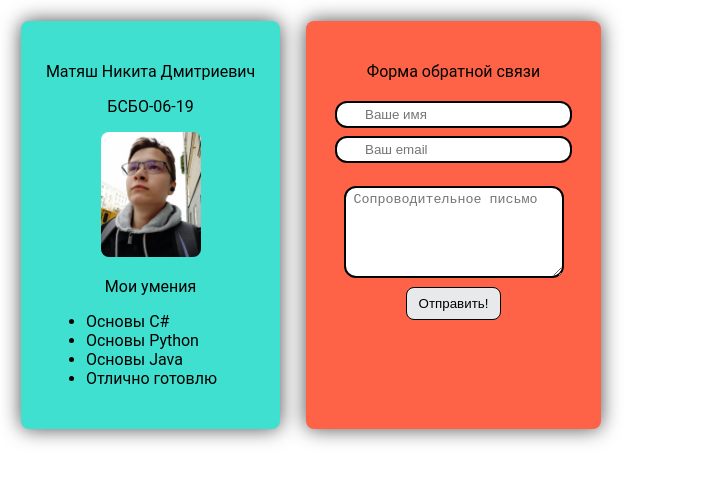
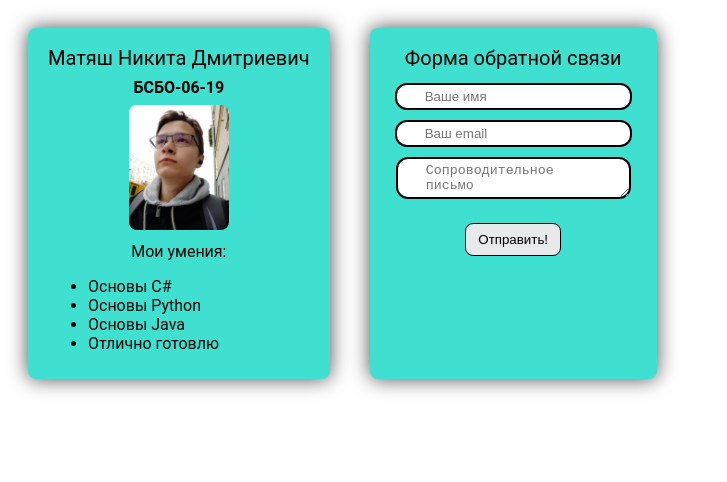
Before and after one commit to HapBox/JSFront, a Vue app: page / in a window 1280 px wide. Shown: the top 482 px of the page, without its empty margins (0-727 px from the left). Built offline with nearby package versions, Linux system fonts and the light colour scheme.

Commit message:
исправления в коде

```diff
--- a/src/App.vue
+++ b/src/App.vue
@@ -1,10 +1,11 @@
 <template>
   <div id="main">
-    <div id="my_card">
-      <p>Матяш Никита Дмитриевич</p>
-      <p>БСБО-06-19</p>
-      <img src="./assets/moefoto.jpg" width="100" />
-      <p>Мои умения</p>
+    <div class="base-card">
+      <div class="card_details">
+        <div class="name">Матяш Никита Дмитриевич</div>
+        <div class="group">БСБО-06-19</div>
+        <div class="photo"><img src="./assets/moefoto.jpg" width="100" /></div>
+        <div class="text">Мои умения:</div>
         <ul>
           <li>Основы C#</li>
           <li>Основы Python</li>
@@ -12,21 +13,18 @@
           <li>Отлично готовлю</li>
         </ul>
       </div>
-    <div id="back_form">
-      <p>Форма обратной связи</p>
+    </div>
+    <div class="base-card">
+      <div class="text_form">Форма обратной связи</div>
       <form>
         <div class="form-field">
-          <!-- <label for="name">Ваше имя </label> -->
           <input type="text" placeholder="Ваше имя" id="name" required />
         </div>
         <div class="form-field">
-          <!-- <label for="mail">Ваш email </label> -->
           <input type="text" placeholder="Ваш email" id="mail" required />
         </div>
         <div class="form-field">
-          <!-- <label for="text">Сопроводительное письмо</label> -->
-          <br />
-          <textarea id="text" placeholder="Сопроводительное письмо" required> </textarea>
+          <textarea id="text" placeholder="Сопроводительное письмо" required></textarea>
         </div>
         <div class="submit">
           <input type="submit" value="Отправить!" />
@@ -63,59 +61,55 @@
     display: flex;
   }
 }
+.name {
+  font-size: 1.25rem;
+}
+.group {
+  font-weight: 700;
+}
+.card_details > div {
+  margin: 8px 0;
+}
+.text_form {
+  margin: 8px;
+  font-size: 1.25rem;
+}
 .submit > input {
   border: 1px solid black;
   background: #e7e9eb;
   border-radius: 8px;
   padding: 8px 12px;
-  margin: 2%;
+  margin: 15px;
 }
 .submit > input:hover {
   border: 1px solid black;
   background: #bbbbbd;
   border-radius: 8px;
   padding: 8px 12px;
-  margin: 2%;
+  margin: 15px;
 }
 .submit > input:active {
   border: 1px solid black;
   background: #bbbbbd;
   border-radius: 8px;
   padding: 12px 16px;
-  margin: 2%;
+  margin: 15px;
 }
-#my_card {
-  display: flexbox;
-  padding: 2%;
-  margin: 1%;
+.base-card {
+  padding: 10px 20px;
+  margin: 20px;
   box-shadow: 0 0 20px rgba(0, 0, 0, 0.7);
   background: turquoise;
   border-radius: 8px;
 }
-#back_form {
-  display: flexbox;
-  padding: 2%;
-  margin: 1%;
-  box-shadow: 0 0 20px rgba(0, 0, 0, 0.7);
-  border-radius: 8px;
-  background: tomato;
-}
-.form-field > input {
+.form-field input, textarea {
   outline: none;
-  margin: 4px;
+  margin: 5px;
   border: 2px solid black;
   border-radius: 12px;
   padding: 4px 28px;
 }
-textarea {
-  outline: none;
-  border: 2px solid black;
-  border-radius: 12px;
-  padding: 4px 8px;
-  width: 200px;
-  height: 80px;
-}
-img {
+.photo > img {
   border-radius: 8px;
 }
 li {
```
Lines whose indentation alone changed are shown as unchanged.
